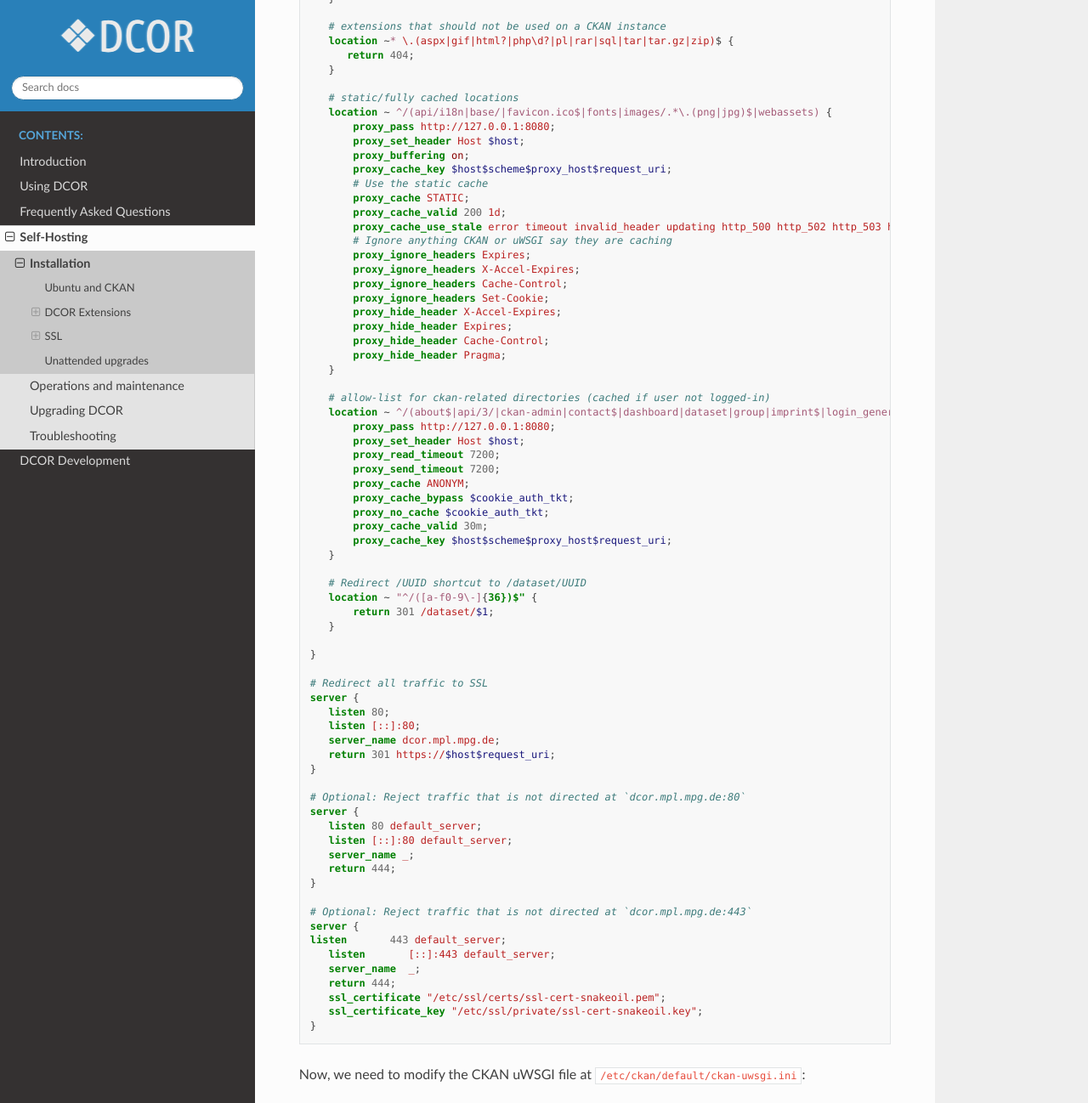
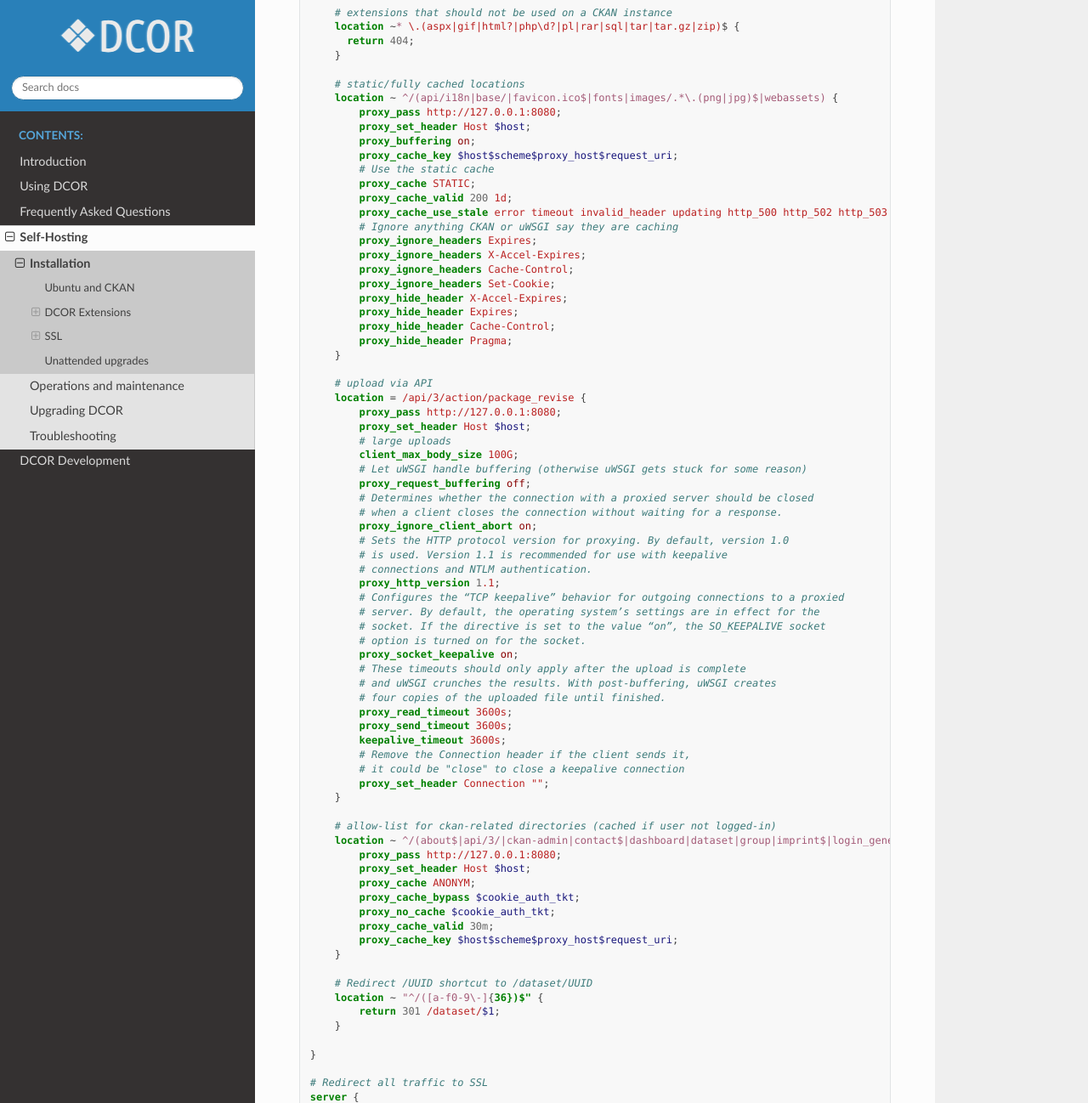
Before and after one commit to DCOR-dev/dcor-docs, a Sphinx documentation site: the page built from docs/sec_self_hosting/installation.rst, in a window 1280 px wide and 1400 px high, scrolled down 4971 px, cut to the strip 0-1298 px from the top of the window. Shown: the whole strip at 85% size. Built offline with Sphinx 7.4.7 and the Read the Docs theme 2.0.0, drawn with Linux system fonts in a browser that asks for light colours; some of the changed text lies outside the part shown.

Commit message:
update configuration so 17GB uploads work (close #2)

```diff
--- a/docs/sec_self_hosting/nginx_ckan_config.txt
+++ b/docs/sec_self_hosting/nginx_ckan_config.txt
@@ -73,12 +72,41 @@ server {
         proxy_hide_header Pragma;
     }
 
+    # upload via API
+    location = /api/3/action/package_revise {
+        proxy_pass http://127.0.0.1:8080;
+        proxy_set_header Host $host;
+        # large uploads
+        client_max_body_size 100G;
+        # Let uWSGI handle buffering (otherwise uWSGI gets stuck for some reason)
+        proxy_request_buffering off;
+        # Determines whether the connection with a proxied server should be closed
+        # when a client closes the connection without waiting for a response.
+        proxy_ignore_client_abort on;
+        # Sets the HTTP protocol version for proxying. By default, version 1.0
+        # is used. Version 1.1 is recommended for use with keepalive
+        # connections and NTLM authentication.
+        proxy_http_version 1.1;
+        # Configures the “TCP keepalive” behavior for outgoing connections to a proxied
+        # server. By default, the operating system’s settings are in effect for the
+        # socket. If the directive is set to the value “on”, the SO_KEEPALIVE socket
+        # option is turned on for the socket.
+        proxy_socket_keepalive on;
+        # These timeouts should only apply after the upload is complete
+        # and uWSGI crunches the results. With post-buffering, uWSGI creates
+        # four copies of the uploaded file until finished.
+        proxy_read_timeout 3600s;
+        proxy_send_timeout 3600s;
+        keepalive_timeout 3600s;
+        # Remove the Connection header if the client sends it,
+        # it could be "close" to close a keepalive connection
+        proxy_set_header Connection "";
+    }
+
     # allow-list for ckan-related directories (cached if user not logged-in)
     location ~ ^/(about$|api/3/|ckan-admin|contact$|dashboard|dataset|group|imprint$|login_generic|organization|privacy$|revision|uploads/(admin|group|user)/.+\.(png|jpg|jpeg)$|user|$) {
         proxy_pass http://127.0.0.1:8080;
         proxy_set_header Host $host;
-       proxy_read_timeout 7200;
-       proxy_send_timeout 7200;
         proxy_cache ANONYM;
         proxy_cache_bypass $cookie_auth_tkt;
         proxy_no_cache $cookie_auth_tkt;
```
Also changed, not shown: other parts of docs/sec_self_hosting/nginx_ckan_config.txt (+0 -1 lines), docs/sec_self_hosting/troubleshooting.rst (+14 -3 lines), 1 other file. Lines whose indentation alone changed are shown as unchanged.
